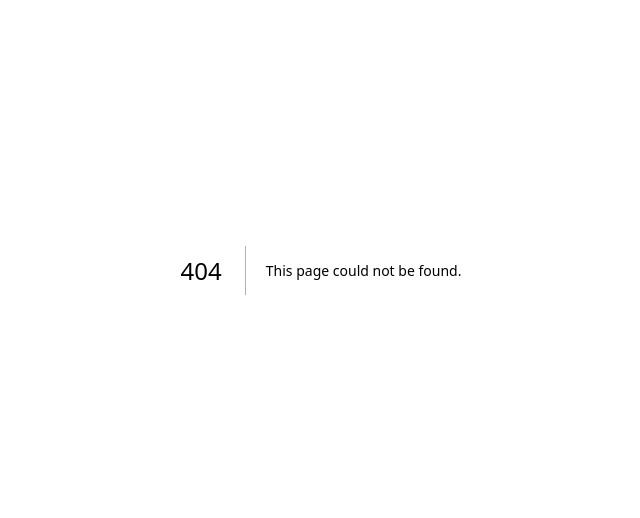
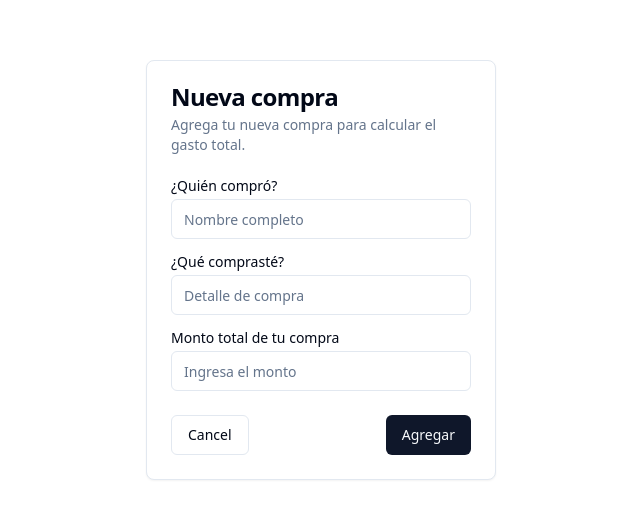
Before and after one commit to andresfernandez89/la-juntada-nextjs, a Next.js app: page /purchase in a window 1280 px wide. Before the commit this address had no page. Shown: the part 130-648 px from the top of the page, without its empty margins (319-959 px from the left). Built offline with nearby package versions, Linux system fonts and the light colour scheme.

Commit message:
rename file and component shopping to purchase

```diff
--- a/src/app/page.tsx
+++ b/src/app/page.tsx
@@ -1,9 +1,5 @@
-import { ShoppingCard } from "@/components/shoppingCard";
-
 export default function Home() {
   return (
-    <main className="flex min-h-screen flex-col items-center justify-between p-24">
-      <ShoppingCard />
-    </main>
+    <main className="flex min-h-screen flex-col items-center justify-center p-24"></main>
   );
 }
--- /dev/null
+++ b/src/app/purchase/page.tsx
@@ -0,0 +1,9 @@
+import { PurchaseCard } from "@/components/purchaseCard";
+
+export default function page() {
+  return (
+    <main className="flex min-h-screen flex-col items-center justify-center p-24">
+      <PurchaseCard />
+    </main>
+  );
+}
--- a/src/components/shoppingCard.tsx
+++ b/src/components/purchaseCard.tsx
@@ -10,7 +10,7 @@
 import { Input } from "@/components/ui/input";
 import { Label } from "@/components/ui/label";
 
-export function ShoppingCard() {
+export function PurchaseCard() {
   return (
     <Card className="w-[350px]">
       <CardHeader>
```
